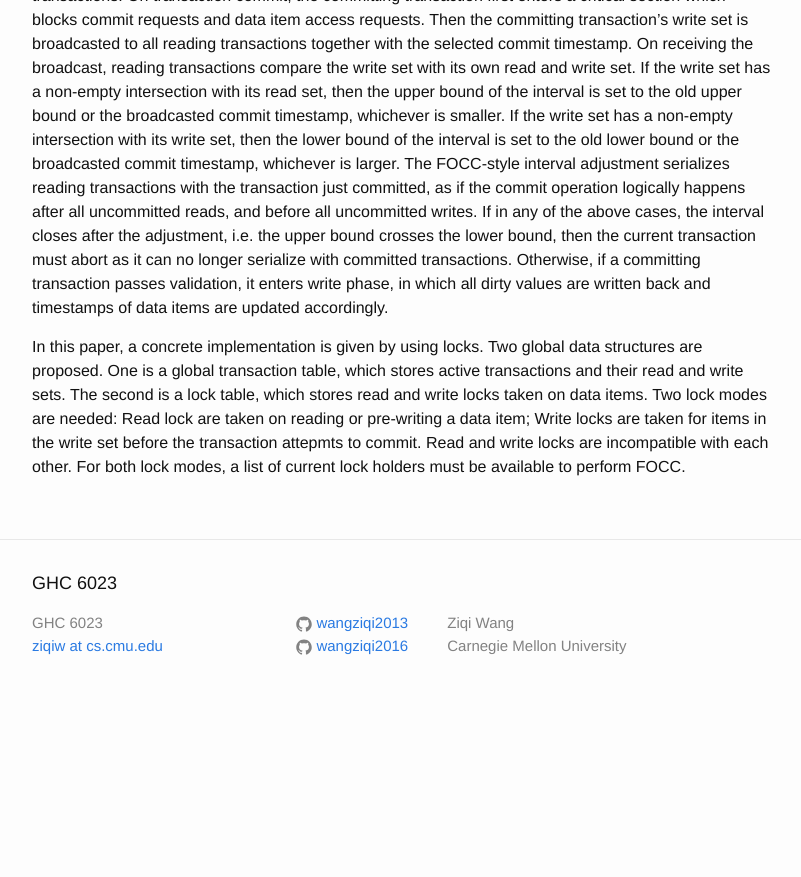
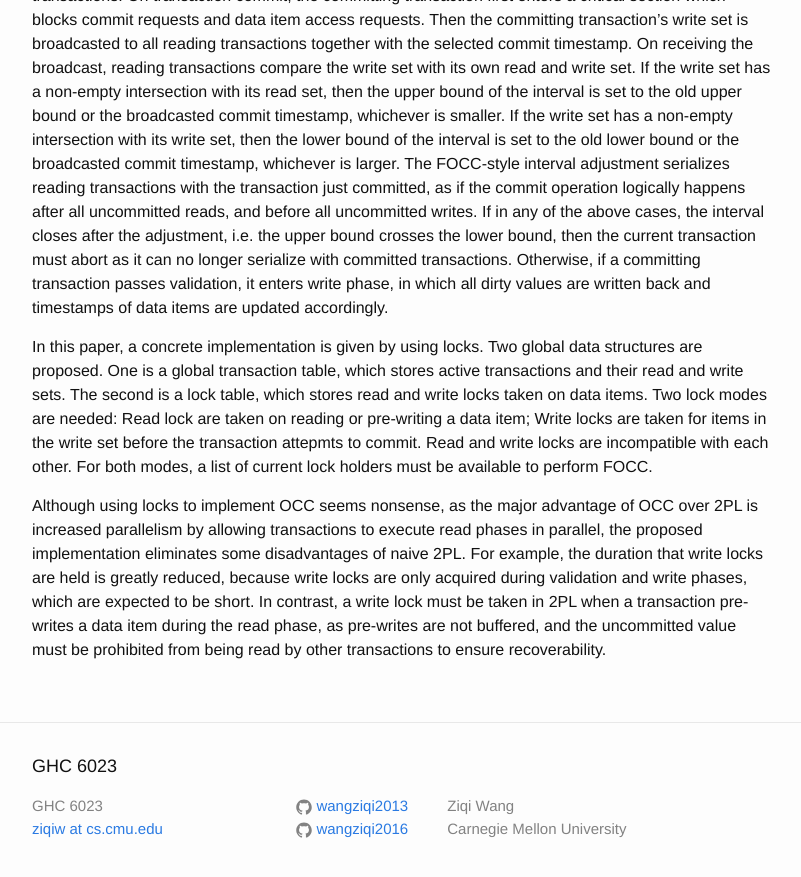
Before and after one commit to wangziqi2013/wangziqi2013.github.io, a Jekyll site: the page built from _posts/2018-04-09-Using-Dym-Adj-of-Serialization-Order-for-Real-Time-DBMS.markdown, in a window 1280 px wide and 900 px high, scrolled down 949 px. Shown: the top 877 px of the window, without its empty margins (238-1039 px from the left). Built offline with Jekyll 4.4.1, drawn with Linux system fonts in a browser that asks for light colours; before the commit the page ends 1666 px from its top, so only the background shows below that; some of the changed text lies outside the part shown.

Commit message:
Working on justification

```diff
--- a/_posts/2018-04-09-Using-Dym-Adj-of-Serialization-Order-for-Real-Time-DBMS.markdown
+++ b/_posts/2018-04-09-Using-Dym-Adj-of-Serialization-Order-for-Real-Time-DBMS.markdown
@@ -46,5 +46,12 @@ In this paper, a concrete implementation is given by using locks. Two global dat
 a global transaction table, which stores active transactions and their read and write sets. The second is a lock
 table, which stores read and write locks taken on data items. Two lock modes are needed: Read lock are taken on
 reading or pre-writing a data item; Write locks are taken for items in the write set before the transaction attepmts
-to commit. Read and write locks are incompatible with each other. For both lock modes, a list of current lock holders
+to commit. Read and write locks are incompatible with each other. For both modes, a list of current lock holders
 must be available to perform FOCC.
+
+Although using locks to implement OCC seems nonsense, as the major advantage of OCC over 2PL is increased parallelism
+by allowing transactions to execute read phases in parallel, the proposed implementation eliminates some disadvantages
+of naive 2PL. For example, the duration that write locks are held is greatly reduced, because write locks are only
+acquired during validation and write phases, which are expected to be short. In contrast, a write lock must be taken
+in 2PL when a transaction pre-writes a data item during the read phase, as pre-writes are not buffered, and the
+uncommitted value must be prohibited from being read by other transactions to ensure recoverability.
```
Also changed, not shown: other parts of _posts/2018-04-09-Using-Dym-Adj-of-Serialization-Order-for-Real-Time-DBMS.markdown (+1 -1 lines).
